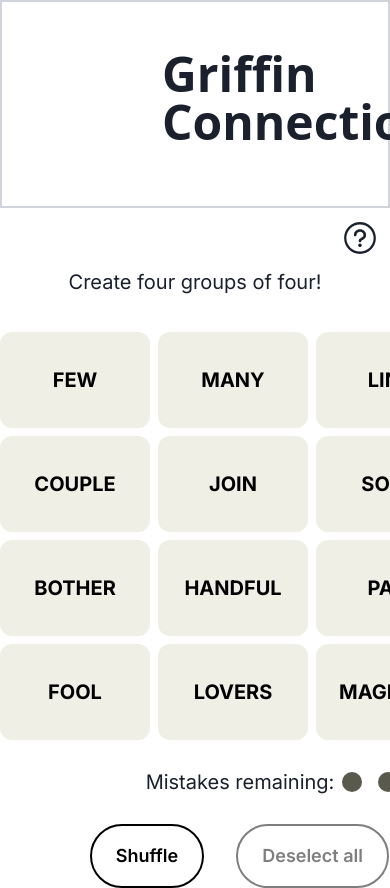
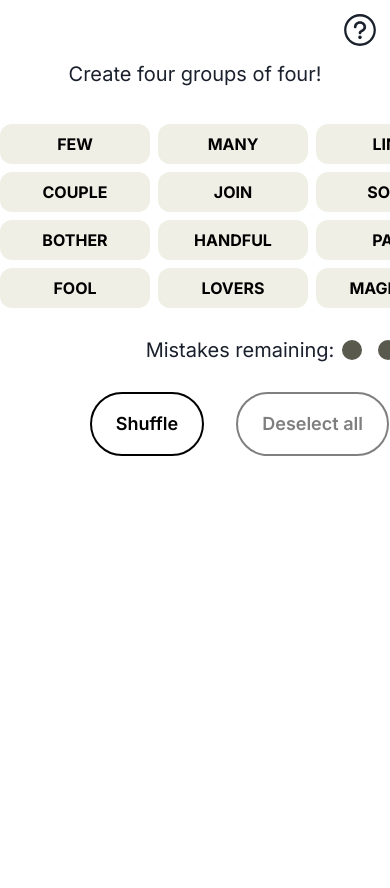
Before and after one commit to Vit4minD/tagConnections, a Next.js app: page /connections in a window 390 px wide. Shown: the top 888 px of the page. After the commit the page ends 844 px from the top, so only its background shows below. Built offline with nearby package versions, Linux system fonts and the light colour scheme.

Commit message:
new front page

```diff
--- a/app/connections/page.tsx
+++ b/app/connections/page.tsx
@@ -1,32 +1,55 @@
-'use client'
-import { Box, ChakraProvider, useDisclosure } from '@chakra-ui/react'
+"use client";
+import { Box, ChakraProvider, useDisclosure } from "@chakra-ui/react";
 import {
   Modal,
   ModalOverlay,
   ModalContent,
   ModalBody,
   ModalCloseButton,
-} from '@chakra-ui/react'
-import { AwaitedReactNode, JSX, JSXElementConstructor, Key, ReactElement, ReactNode, ReactPortal, SetStateAction, useState } from 'react';
+} from "@chakra-ui/react";
+import {
+  AwaitedReactNode,
+  JSX,
+  JSXElementConstructor,
+  Key,
+  ReactElement,
+  ReactNode,
+  ReactPortal,
+  SetStateAction,
+  useState,
+} from "react";
 import { RxQuestionMarkCircled } from "react-icons/rx";
-import { useToast } from '@chakra-ui/react'
+import { useToast } from "@chakra-ui/react";
 
 export default function Home() {
   const { isOpen, onOpen, onClose } = useDisclosure();
   const [clicked, setClicked] = useState(false);
   const [quantityWords, setQuatityWords] = useState([
-        "FEW", "MANY", "LINK", "SEVERAL",
-        "COUPLE", "JOIN", "SOME", "TIE",
-        "BOTHER", "HANDFUL", "PAIN", "PEST",
-        "FOOL", "LOVERS", "MAGICIAN", "TOWER"
+    "FEW",
+    "MANY",
+    "LINK",
+    "SEVERAL",
+    "COUPLE",
+    "JOIN",
+    "SOME",
+    "TIE",
+    "BOTHER",
+    "HANDFUL",
+    "PAIN",
+    "PEST",
+    "FOOL",
+    "LOVERS",
+    "MAGICIAN",
+    "TOWER",
   ]);
-    const toast = useToast()
+  const toast = useToast();
   const [selectedWords, setSelectedWords] = useState<string[]>([]);
   const handleButtonClick = (word: string) => {
     if (selectedWords.includes(word)) {
-            setSelectedWords(selectedWords.filter(selectedWord => selectedWord !== word));
-        }
-        else if (selectedWords.length === 4) {
+      setSelectedWords(
+        selectedWords.filter((selectedWord) => selectedWord !== word)
+      );
+    } else if (selectedWords.length === 4) {
       return;
     } else if (!selectedWords.includes(word)) {
       setSelectedWords([...selectedWords, word]);
@@ -40,7 +63,7 @@ export default function Home() {
     }
     return array;
   }
-    const shuffle = (e: { preventDefault: () => void; }) => {
+  const shuffle = (e: { preventDefault: () => void }) => {
     e.preventDefault();
     setClicked(true);
     setQuatityWords(shuffleArray(quantityWords));
@@ -50,67 +73,76 @@ export default function Home() {
   };
 
   //word list
-    const yellow = ["COUPLE", "JOIN", "LINK", "TIE"]
-    const green = ["BOTHER", "HANDFUL", "PAIN", "PEST"]
-    const blue = ["FEW", "MANY", "SEVERAL", "SOME"]
-    const purple = ["FOOL", "LOVERS", "MAGICIAN", "TOWER"]
+  const yellow = ["COUPLE", "JOIN", "LINK", "TIE"];
+  const green = ["BOTHER", "HANDFUL", "PAIN", "PEST"];
+  const blue = ["FEW", "MANY", "SEVERAL", "SOME"];
+  const purple = ["FOOL", "LOVERS", "MAGICIAN", "TOWER"];
   const groupAnswers = {
-        'yellow': (<div className=' animate-popUp mt-2 flex-col font-sans h-24 text-xl w-full bg-nyt-yellow rounded-xl flex justify-center items-center'>
-            <div className='flex-col font-bold text-center'>
+    yellow: (
+      <div className=" animate-popUp mt-2 flex-col font-sans h-24 text-xl w-full bg-nyt-yellow rounded-xl flex justify-center items-center">
+        <div className="flex-col font-bold text-center">
           CONNECT
-                <div className='font-normal'>
-                    COUPLE, JOIN, LINK, TIE
+          <div className="font-normal">COUPLE, JOIN, LINK, TIE</div>
         </div>
       </div>
-        </div>),
-        'green': (<div className=' animate-popUp mt-2 flex-col font-sans h-24 text-xl w-full bg-nyt-green rounded-xl flex justify-center items-center'>
-            <div className='flex-col font-bold text-center'>
+    ),
+    green: (
+      <div className=" animate-popUp mt-2 flex-col font-sans h-24 text-xl w-full bg-nyt-green rounded-xl flex justify-center items-center">
+        <div className="flex-col font-bold text-center">
           NUISANCE
-                <div className='font-normal'>
-                    BOTHER, HANDFUL, PAIN, PEST
+          <div className="font-normal">BOTHER, HANDFUL, PAIN, PEST</div>
         </div>
       </div>
-        </div>),
-        'blue': (<div className=' animate-popUp mt-2 flex-col font-sans h-24 text-xl w-full bg-nyt-blue rounded-xl flex justify-center items-center'>
-            <div className='flex-col font-bold text-center'>
+    ),
+    blue: (
+      <div className=" animate-popUp mt-2 flex-col font-sans h-24 text-xl w-full bg-nyt-blue rounded-xl flex justify-center items-center">
+        <div className="flex-col font-bold text-center">
           QUANTITY WORDS
-                <div className='font-normal'>
-                    FEW, MANY, SEVERAL, SOME
+          <div className="font-normal">FEW, MANY, SEVERAL, SOME</div>
         </div>
       </div>
-        </div>),
-        'purple': (<div className=' animate-popUp mt-2 flex-col font-sans h-24 text-xl w-full bg-nyt-purple rounded-xl flex justify-center items-center'>
-            <div className='flex-col font-bold text-center'>
+    ),
+    purple: (
+      <div className=" animate-popUp mt-2 flex-col font-sans h-24 text-xl w-full bg-nyt-purple rounded-xl flex justify-center items-center">
+        <div className="flex-col font-bold text-center">
           TAROT CARDS, WITH "THE"
-                <div className='font-normal'>
-                    FOOL, LOVERS, MAGICIAN, TOWER
+          <div className="font-normal">FOOL, LOVERS, MAGICIAN, TOWER</div>
         </div>
       </div>
-        </div>)
-    }
-    const [correctAnswers, setCorrectAnswers] = useState<any>([])
-    const [allSubmissions, setAllSubmissions] = useState<any>([])
+    ),
+  };
+  const [correctAnswers, setCorrectAnswers] = useState<any>([]);
+  const [allSubmissions, setAllSubmissions] = useState<any>([]);
   const [lives, setLives] = useState(4);
-    const [visy, setVisy] = useState(false), [visg, setVisg] = useState(false), [visb, setVisb] = useState(false), [visp, setVisp] = useState(false);
-    const checkAnswer = (e: { preventDefault: () => void; }) => {
+  const [visy, setVisy] = useState(false),
+    [visg, setVisg] = useState(false),
+    [visb, setVisb] = useState(false),
+    [visp, setVisp] = useState(false);
+  const checkAnswer = (e: { preventDefault: () => void }) => {
     e.preventDefault();
     const input = selectedWords.sort().toString();
     if (allSubmissions.includes(input)) {
       toast({
-                position: 'top',
+        position: "top",
         duration: 2000,
         render: () => (
-                    <div className=' mt-28 font-bold mx-auto w-fit text-center text-lg text-white p-4 rounded-xl bg-black'>
+          <div className=" mt-28 font-bold mx-auto w-fit text-center text-lg text-white p-4 rounded-xl bg-black">
             Already guessed!
           </div>
         ),
-            })
+      });
       return;
     } else {
       allSubmissions.push(selectedWords.sort().toString());
     }
-        let diffy = 4, diffg = 4, diffb = 4, diffp = 4;
-        let y = true, g = true, b = true, p = true;
+    let diffy = 4,
+      diffg = 4,
+      diffb = 4,
+      diffp = 4;
+    let y = true,
+      g = true,
+      b = true,
+      p = true;
     yellow.forEach((element) => {
       if (!selectedWords.includes(element)) y = false;
       else diffy--;
@@ -129,74 +161,72 @@ export default function Home() {
     });
     if (Math.min(diffy, diffg, diffb, diffp) == 1) {
       toast({
-                position: 'top',
+        position: "top",
         duration: 2000,
         render: () => (
-                    <div className=' mt-28 font-bold mx-auto w-fit text-center text-lg text-white p-4 rounded-xl bg-black'>
+          <div className=" mt-28 font-bold mx-auto w-fit text-center text-lg text-white p-4 rounded-xl bg-black">
             One away...
           </div>
         ),
-            })
+      });
     }
     if (y) {
       setVisy(true);
-            const ans: SetStateAction<string[]> = []
+      const ans: SetStateAction<string[]> = [];
       quantityWords.forEach((element) => {
-                if (!yellow.includes(element))
-                    ans.push(element)
-            })
-            setQuatityWords(ans)
-            setSelectedWords([])
-            setCorrectAnswers([...correctAnswers, groupAnswers['yellow']])
-        }
-        else if (g) {
+        if (!yellow.includes(element)) ans.push(element);
+      });
+      setQuatityWords(ans);
+      setSelectedWords([]);
+      setCorrectAnswers([...correctAnswers, groupAnswers["yellow"]]);
+    } else if (g) {
       setVisg(true);
-            const ans: SetStateAction<string[]> = []
+      const ans: SetStateAction<string[]> = [];
       quantityWords.forEach((element) => {
-                if (!green.includes(element))
-                    ans.push(element)
-            })
-            setQuatityWords(ans)
-            setSelectedWords([])
-            setCorrectAnswers([...correctAnswers, groupAnswers['green']])
-        }
-        else if (b) {
+        if (!green.includes(element)) ans.push(element);
+      });
+      setQuatityWords(ans);
+      setSelectedWords([]);
+      setCorrectAnswers([...correctAnswers, groupAnswers["green"]]);
+    } else if (b) {
       setVisb(true);
-            const ans: SetStateAction<string[]> = []
+      const ans: SetStateAction<string[]> = [];
       quantityWords.forEach((element) => {
-                if (!blue.includes(element))
-                    ans.push(element)
-            })
-            setQuatityWords(ans)
-            setSelectedWords([])
-            setCorrectAnswers([...correctAnswers, groupAnswers['blue']])
-        }
-        else if (p) {
+        if (!blue.includes(element)) ans.push(element);
+      });
+      setQuatityWords(ans);
+      setSelectedWords([]);
+      setCorrectAnswers([...correctAnswers, groupAnswers["blue"]]);
+    } else if (p) {
       setVisp(true);
-            const ans: SetStateAction<string[]> = []
+      const ans: SetStateAction<string[]> = [];
       quantityWords.forEach((element) => {
-                if (!purple.includes(element))
-                    ans.push(element)
-            })
-            setQuatityWords(ans)
-            setSelectedWords([])
-            setCorrectAnswers([...correctAnswers, groupAnswers['purple']])
+        if (!purple.includes(element)) ans.push(element);
+      });
+      setQuatityWords(ans);
+      setSelectedWords([]);
+      setCorrectAnswers([...correctAnswers, groupAnswers["purple"]]);
     } else {
       setLives(lives - 1);
     }
   };
 
   return (
-        <main className='w-full h-full'>
-            <div className="w-full pb-8  border-gray-300 border-2">
-                <div className="mt-12 ml-40 gap-3 text-5xl flex justify-start font-extrabold font-sans">
+    <main className="w-full h-full">
+      <div className="hidden lg:block w-full pb-8  border-gray-300 border-2">
+        <div className="mt-12 ml-40 gap-3 text-5xl flex justify-start items-end font-extrabold font-sans">
           <div>Griffin Connections</div>
-                    <div className=" mt-7 text-2xl font-sans font-extralight">May 17, 2024</div>
+          <div className="text-2xl font-sans font-extralight">May 17, 2024</div>
         </div>
       </div>
-            <button onClick={onOpen} className='hover:shadow-2xl flex ml-auto hover:bg-slate-200 ease-in-out duration-150 p-1 m-2 text-4xl'><RxQuestionMarkCircled /></button>
+      <button
+        onClick={onOpen}
+        className="hover:shadow-2xl flex ml-auto hover:bg-slate-200 ease-in-out duration-150 p-1 m-2 text-4xl"
+      >
+        <RxQuestionMarkCircled />
+      </button>
       <ChakraProvider>
-                <Modal size='xl' isOpen={isOpen} onClose={onClose}>
+        <Modal size="xl" isOpen={isOpen} onClose={onClose}>
           <ModalOverlay />
           <ModalContent>
             <ModalCloseButton />
@@ -204,48 +234,122 @@ export default function Home() {
               <img
                 src="/howToPlayConnections.png"
                 alt="Picture of the author"
-                                className='w-full mt-7 pointer-events-none'
+                className="w-full mt-7 pointer-events-none"
               />
             </ModalBody>
           </ModalContent>
         </Modal>
       </ChakraProvider>
-            <div className='text-xl flex   mx-auto justify-center text-center'>Create four groups of four!</div>
-            <div className='  mt-7 w-connectionW h-allConnections mx-auto  text-center'>
-                {correctAnswers.map((element: string | number | bigint | boolean | ReactElement<any, string | JSXElementConstructor<any>> | Iterable<ReactNode> | ReactPortal | Promise<AwaitedReactNode> | null | undefined, index: Key | null | undefined) => (
-                    <div key={index} >{element}</div>
-                ))}
+      <div className="text-xl flex   mx-auto justify-center text-center">
+        Create four groups of four!
+      </div>
+      <div className="  mt-7 w-connectionW h-allConnections mx-auto  text-center">
+        {correctAnswers.map(
+          (
+            element:
+              | string
+              | number
+              | bigint
+              | boolean
+              | ReactElement<any, string | JSXElementConstructor<any>>
+              | Iterable<ReactNode>
+              | ReactPortal
+              | Promise<AwaitedReactNode>
+              | null
+              | undefined,
+            index: Key | null | undefined
+          ) => (
+            <div key={index}>{element}</div>
+          )
+        )}
         <form>
-                    <div className='ease-in-out duration-75 gap-x-2 grid grid-cols-4'>
+          <div className="ease-in-out duration-75 gap-x-2 grid grid-cols-4">
             {quantityWords.map((word, index) => (
-                            <button onClick={(e) => { e.preventDefault(); handleButtonClick(word); }} key={index} value={word} className={`${selectedWords.includes(word) ? 'bg-nyt-grayer' : 'bg-nyt-gray'
-                                } ${selectedWords.includes(word) ? 'text-white' : 'text-black'
-                                } select-none ease-out duration-75 rounded-xl mt-2 h-24 items-center justify-center  flex text-xl bg-nyt-gray font-bold`}>
-                                <label className={`hover: cursor-pointer ${clicked ? ' animate-fade' : ''}`}>{word}</label>
+              <button
+                onClick={(e) => {
+                  e.preventDefault();
+                  handleButtonClick(word);
+                }}
+                key={index}
+                value={word}
+                className={`${
+                  selectedWords.includes(word) ? "bg-nyt-grayer" : "bg-nyt-gray"
+                } ${
+                  selectedWords.includes(word) ? "text-white" : "text-black"
+                } select-none ease-out duration-75 rounded-xl mt-2 h-10 lg:h-24 items-center justify-center flex text-md lg:text-xl bg-nyt-gray font-bold`}
+              >
+                <label
+                  className={`hover: cursor-pointer ${
+                    clicked ? " animate-fade" : ""
+                  }`}
+                >
+                  {word}
+                </label>
               </button>
             ))}
           </div>
-                    <div className='m-7 text-xl items-center justify-center flex'>
+          <div className="m-7 text-xl items-center justify-center flex">
             Mistakes remaining:
-                        <span className={` ${lives >= 1 ? 'visible' : 'animate-shrink '} w-5 h-5 mx-2 inline-block rounded-full bg-nyt-grayer`}></span>
-                        <span className={` ${lives >= 2 ? 'visible' : 'animate-shrink '} w-5 h-5 mx-2 inline-block rounded-full bg-nyt-grayer`}></span>
-                        <span className={` ${lives >= 3 ? 'visible' : 'animate-shrink '} w-5 h-5 mx-2 inline-block rounded-full bg-nyt-grayer`}></span>
-                        <span className={` ${lives >= 4 ? 'visible' : 'animate-shrink '} w-5 h-5 mx-2 inline-block rounded-full bg-nyt-grayer`}></span>
+            <span
+              className={` ${
+                lives >= 1 ? "visible" : "animate-shrink "
+              } w-5 h-5 mx-2 inline-block rounded-full bg-nyt-grayer`}
+            ></span>
+            <span
+              className={` ${
+                lives >= 2 ? "visible" : "animate-shrink "
+              } w-5 h-5 mx-2 inline-block rounded-full bg-nyt-grayer`}
+            ></span>
+            <span
+              className={` ${
+                lives >= 3 ? "visible" : "animate-shrink "
+              } w-5 h-5 mx-2 inline-block rounded-full bg-nyt-grayer`}
+            ></span>
+            <span
+              className={` ${
+                lives >= 4 ? "visible" : "animate-shrink "
+              } w-5 h-5 mx-2 inline-block rounded-full bg-nyt-grayer`}
+            ></span>
           </div>
-                    {correctAnswers.length != 4 ? <div className='justify-center font-semibold text-lg flex gap-x-8'>
-                        <button onClick={shuffle} className={` py-4 px-6  rounded-full border-2 ${clicked ?
-                            'text-nyt-covered  select-none hover:cursor-default border-nyt-covered' : 'hover:bg-gray-200 text-black border-black'}`}>
+          {correctAnswers.length != 4 ? (
+            <div className="justify-center font-semibold text-lg flex gap-x-8">
+              <button
+                onClick={shuffle}
+                className={` py-4 px-6  rounded-full border-2 ${
+                  clicked
+                    ? "text-nyt-covered  select-none hover:cursor-default border-nyt-covered"
+                    : "hover:bg-gray-200 text-black border-black"
+                }`}
+              >
                 Shuffle
               </button>
-                        <button onClick={(e) => { e.preventDefault(); setSelectedWords([]) }} className={` py-4 px-6  rounded-full border-2
-                        ${selectedWords.length > 0 ? 'hover:bg-gray-200 text-black select-text border-black' : 'hover: pointer-events-none border-nyt-covered text-nyt-covered'}`}>
+              <button
+                onClick={(e) => {
+                  e.preventDefault();
+                  setSelectedWords([]);
+                }}
+                className={` py-4 px-6  rounded-full border-2
+                        ${
+                          selectedWords.length > 0
+                            ? "hover:bg-gray-200 text-black select-text border-black"
+                            : "hover: pointer-events-none border-nyt-covered text-nyt-covered"
+                        }`}
+              >
                 Deselect all
               </button>
-                        <button onClick={checkAnswer} className={` py-4 px-6  rounded-full border-2
-                        ${selectedWords.length == 4 ? 'hover:bg-gray-500 hover:border-gray-500 bg-black text-white select-text border-black' : 'hover: pointer-events-none border-nyt-covered text-nyt-covered'}`}>
+              <button
+                onClick={checkAnswer}
+                className={` py-4 px-6  rounded-full border-2
+                        ${
+                          selectedWords.length == 4
+                            ? "hover:bg-gray-500 hover:border-gray-500 bg-black text-white select-text border-black"
+                            : "hover: pointer-events-none border-nyt-covered text-nyt-covered"
+                        }`}
+              >
                 Submit
               </button>
-                    </div> : null}
+            </div>
+          ) : null}
         </form>
       </div>
     </main>
--- a/app/page.tsx
+++ b/app/page.tsx
@@ -1,18 +1,19 @@
-'use client'
+"use client";
 import { FcGoogle } from "react-icons/fc";
 import { auth } from "@/firebase/config";
 import { GoogleAuthProvider, signInWithPopup } from "firebase/auth";
 import { useRouter } from "next/navigation";
 import { useEffect } from "react";
-
+import Image from "next/image";
+import TagLogo from "../public/tagLogo.png";
 export default function Home() {
   const router = useRouter();
   const provider = new GoogleAuthProvider();
 
   useEffect(() => {
-    const unsubscribe = auth.onAuthStateChanged(user => {
+    const unsubscribe = auth.onAuthStateChanged((user) => {
       if (user) {
-        router.push('/connections');
+        router.push("/connections");
       }
     });
     return () => unsubscribe();
@@ -21,21 +22,51 @@ export default function Home() {
   const handleGoogleSignIn = () => {
     signInWithPopup(auth, provider)
       .then(() => {
-        router.push('/connections');
+        router.push("/connections");
       })
       .catch(() => {
-        alert('Failed to sign in with Google');
+        alert("Failed to sign in with Google");
       });
   };
 
   return (
-    <main>
-      <div className='mt-20 text-8xl text-center w-full font-serif'>Welcome to Griffin Gazette Connections!</div>
-      <div className='italic text-xl text-center w-full font-serif'>Based off the New York Times Game Connections.</div>
-      <button onClick={handleGoogleSignIn} className=' ease-in-out duration-100 text-4xl hover:bg-slate-200 border-2 hover:scale-105 hover:shadow-2xl shadow-xl rounded-3xl p-3 border-black items-center flex gap-x-2 justify-center font-serif absolute top-1/2 left-1/2 transform -translate-x-1/2 -translate-y-1/2'>
-        <FcGoogle className="" />
-        <div>Sign up with Google To Play</div>
-      </button>
-    </main>
+    <div className="h-screen w-full flex">
+      <div
+        id="LEFT_SIDE"
+        className="flex flex-col items-center justify-start xl:bg-white bg-[#F6BF02] w-full xl:w-[60%] h-screen px-4 py-2"
+      >
+        <div className="mt-10 lg:mt-20 text-2xl font-semibold  md:text-4xl lg:text-6xl text-center w-full font-serif">
+          Welcome to Griffin Gazette Connections!
+        </div>
+        <div className="mt-2 italic text-lg md:text-xl xl:text-2xl text-center text-wrap  w-full font-serif">
+          Based off the New York Times Game Connections.
+        </div>
+        <button
+          onClick={handleGoogleSignIn}
+          className="bg-white relative top-1/4	ease-in-out duration-100 text-lg md:text-2xl xl:text-4xl hover:bg-slate-200 border-2 hover:scale-105 hover:shadow-2xl shadow-xl rounded-full py-2 px-4 xl:p-5 border-black items-center flex gap-2 justify-center font-medium"
+        >
+          <FcGoogle className="" />
+          <div>Sign up with Google To Play</div>
+        </button>
+      </div>
+      <div
+        id="RIGHT_SIDE"
+        className="hidden xl:flex bg-[#F6BF02] w-[40%] h-screen flex-col justify-center place-items-center gap-5 px-3 py-2"
+      >
+        <div className="text-5xl text-[#1a4eeaf8] font-bold text-center text-pretty ">
+          {" "}
+          The School for the Talented and Gifted{" "}
+        </div>
+        <Image alt="logo" src={TagLogo} />
+      </div>
+    </div>
+    // <main>
+    //   <div className='mt-20 text-8xl text-center w-full font-serif'>Welcome to Griffin Gazette Connections!</div>
+    //   <div className='italic text-xl text-center w-full font-serif'>Based off the New York Times Game Connections.</div>
+    //   <button onClick={handleGoogleSignIn} className=' ease-in-out duration-100 text-4xl hover:bg-slate-200 border-2 hover:scale-105 hover:shadow-2xl shadow-xl rounded-3xl p-3 border-black items-center flex gap-x-2 justify-center font-serif absolute top-1/2 left-1/2 transform -translate-x-1/2 -translate-y-1/2'>
+    //     <FcGoogle className="" />
+    //     <div>Sign up with Google To Play</div>
+    //   </button>
+    // </main>
   );
 }
```
Also changed, not shown: public/tagLogo.png (added). Lines whose indentation alone changed are shown as unchanged.
